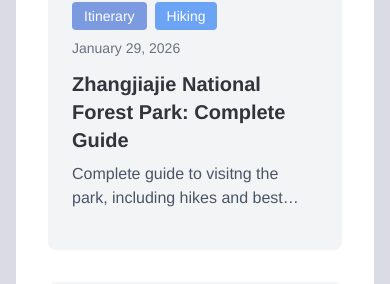
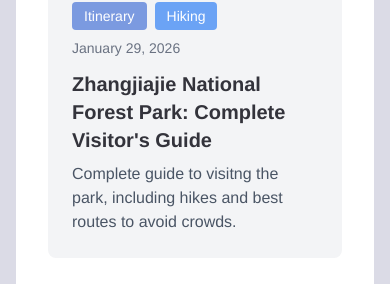
Before and after one commit to ErinCGallagher/personal-nextjs-website, a Next.js app: page /blog in a window 390 px wide. Shown: the part 541-825 px from the top of the page. Built offline with nearby package versions, Linux system fonts and the light colour scheme; a web font is replaced by a local one.

Commit message:
fix the margin on small and featured posts

```diff
--- a/app/blog/page.tsx
+++ b/app/blog/page.tsx
@@ -1,5 +1,5 @@
 import { getBlogPosts } from "@/app/blog/utils";
-import { FeaturedPost } from "@/app/components/featured-post";
+import { FeaturedPost } from "@/app/components/blog/featured-post";
 import { SmallPost } from "@/app/components/blog/small-post";
 
 export default function Page() {
--- a/app/blog/posts/zhangjiajie-national-park.mdx
+++ b/app/blog/posts/zhangjiajie-national-park.mdx
@@ -1,5 +1,5 @@
 ---
-title: "Zhangjiajie National Forest Park: Complete Guide"
+title: "Zhangjiajie National Forest Park: Complete Visitor's Guide"
 publishedAt: "2026-01-29"
 author: "Erin Gallagher & Kristian Allin"
 authorImage: "/erin-kristian.jpg"
--- a/app/components/featured-post.tsx
+++ b/app/components/blog/featured-post.tsx
@@ -57,7 +57,9 @@ export function FeaturedPost({
           {title}
         </h3>
 
-        <p className="mt-2 mb-4 text-gray-600 line-clamp-2">{summary}</p>
+        <p className="mt-2 text-gray-600 line-clamp-3 md:line-clamp-2">
+          {summary}
+        </p>
       </article>
     </Link>
   );
--- a/app/components/blog/small-post.tsx
+++ b/app/components/blog/small-post.tsx
@@ -58,7 +58,7 @@ export function SmallPost({
             {title}
           </h3>
 
-          <p className="mt-2 mb-3 text-sm text-gray-600 line-clamp-5 md:line-clamp-3">
+          <p className="mt-2 text-sm text-gray-600 line-clamp-5 md:line-clamp-3">
             {summary}
           </p>
         </div>
```
